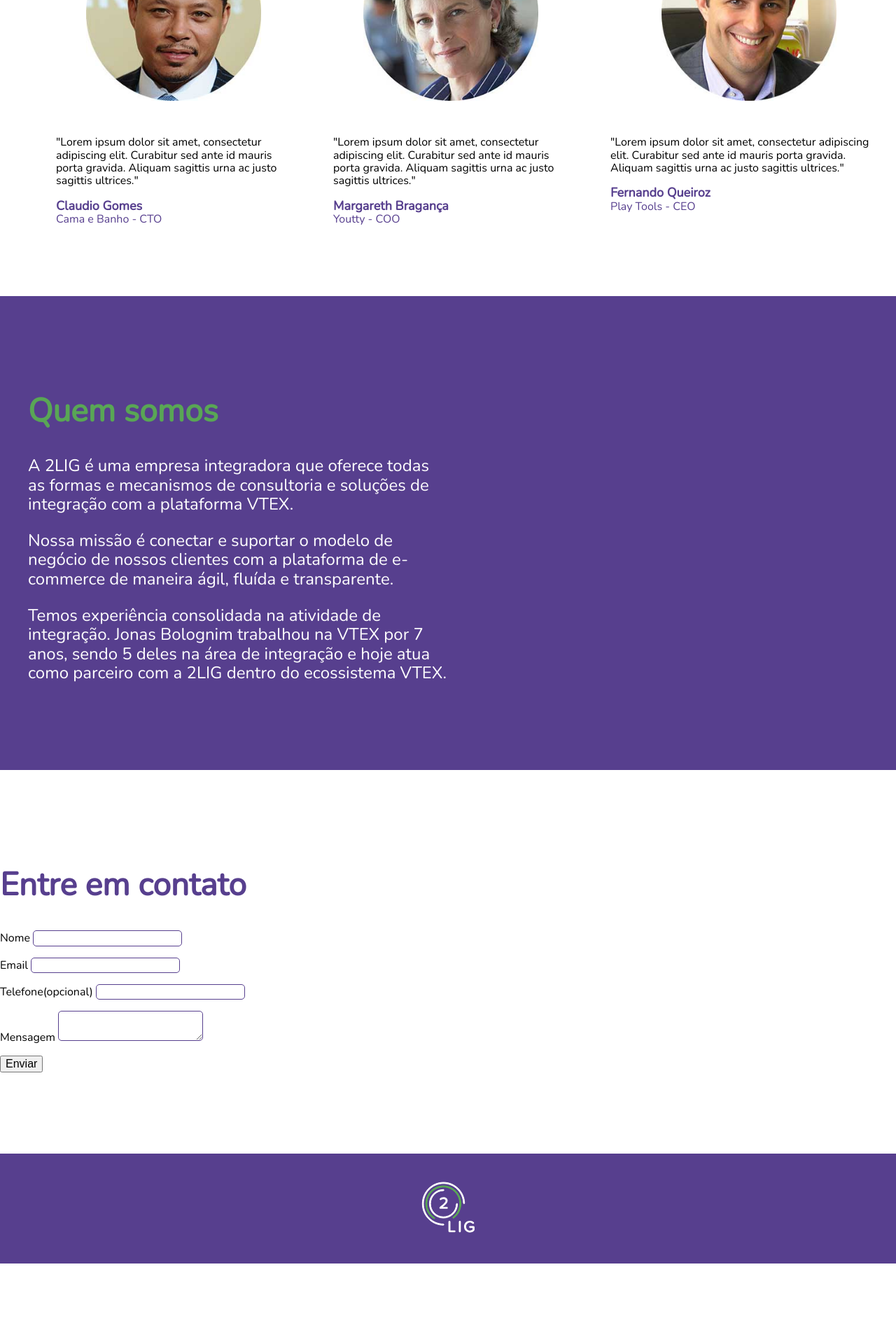
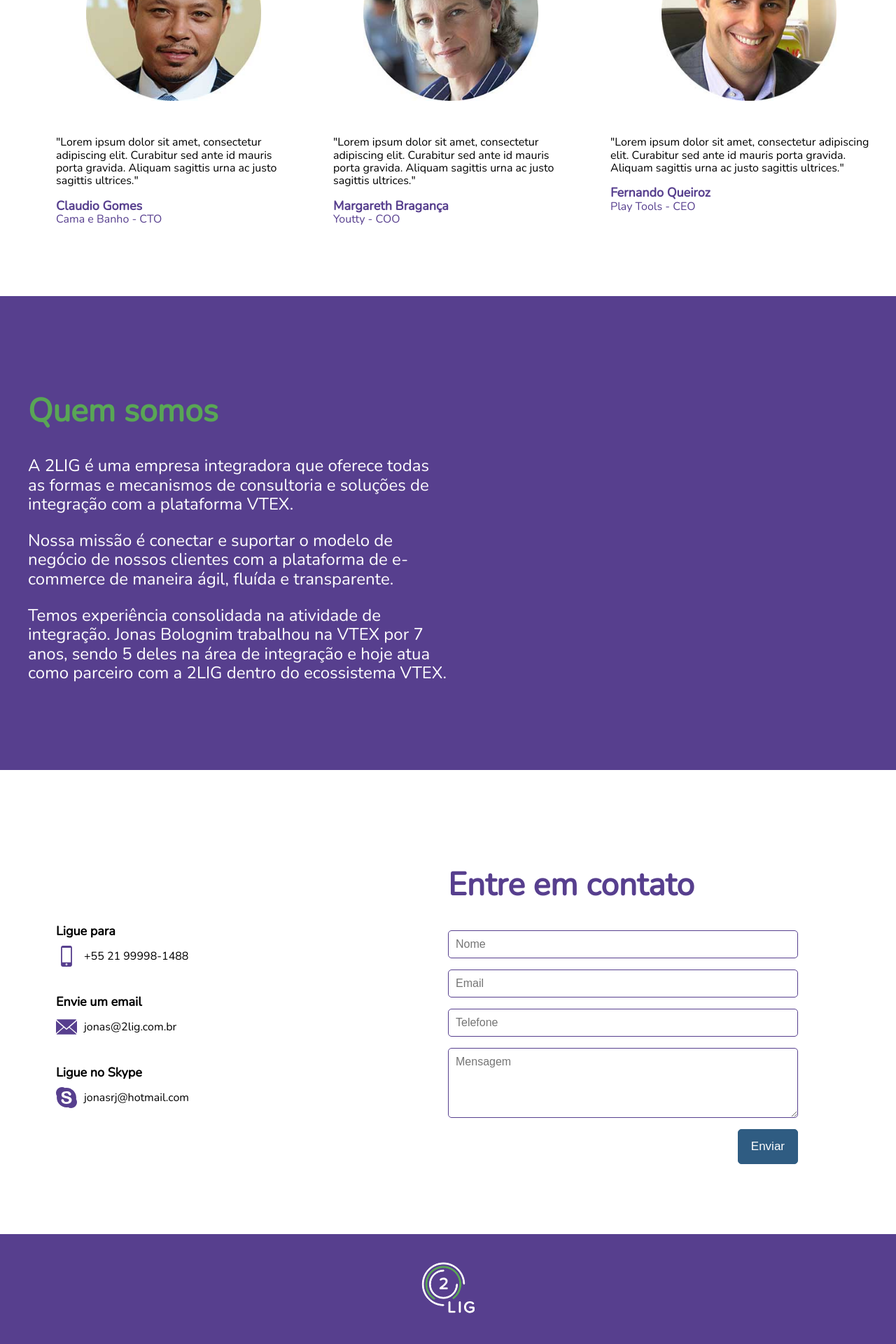
Before and after one commit to leandrooriente/2lig, a Jekyll site: the page built from index.html, in a window 1280 px wide. Shown: the part 2784-4704 px from the top of the page at 70% size. Built offline with Jekyll 4.4.1, drawn with Linux system fonts in a browser that asks for light colours; before the commit the page ends 4589 px from its top, so only the background shows below that.

Commit message:
Adjust contact style

```diff
--- a/_includes/contact.html
+++ b/_includes/contact.html
@@ -1,25 +1,47 @@
 <section class="panel panel-contact" id="contact">
-
+  <div class="panel-wrapper panel-flex">
+    <div class="panel-half">
       <h2 class="title">Entre em contato</h2>
       <form id="contact">
         <p>
-          <label>Nome</label>
-          <input class="input-style" type="text">
+          <input class="input-style" type="text" placeholder="Nome">
         </p>
         <p>
-          <label>Email</label>
-          <input class="input-style" type="email">
+          <input class="input-style" type="email" placeholder="Email">
         </p>
         <p>
-          <label>Telefone(opcional)</label>
-          <input class="input-style" type="text">
+          <input class="input-style" type="text" placeholder="Telefone">
         </p>
         <p class="freeform">
-          <label>Mensagem</label>
-          <textarea class="input-style"></textarea>
+          <textarea class="input-style message" placeholder="Mensagem"></textarea>
         </p>
         <p class="submit">
-          <button class="button default"><span>Enviar</span></button>
+          <button class="button submit-button"><span>Enviar</span></button>
         </p>
       </form>
+    </div>
+    <div class="panel-half icons-panel">
+      <div class="cellphone">
+        <p class="action">Ligue para</p>
+        <div class="detail">
+          <img class="contact-icon" src="{{site.baseurl}}/assets/cellphone-with-one-button.svg" />
+          <p class="contact-text">+55 21 99998-1488</p>
+        </div>
+      </div>
+      <div class="email">
+        <p class="action">Envie um email</p>
+        <div class="detail">
+          <img class="contact-icon" src="{{site.baseurl}}/assets/close-envelope.svg" />
+          <p class="contact-text">jonas@2lig.com.br</p>
+        </div>
+      </div>
+      <div class="skype">
+        <p class="action">Ligue no Skype</p>
+        <div class="detail">
+          <img class="contact-icon" src="{{site.baseurl}}/assets/skype-logo.svg" />
+          <p class="contact-text">jonasrj@hotmail.com</p>
+        </div>
+      </div>
+    </div>
+  </div>
 </section>
--- a/_sass/contact.scss
+++ b/_sass/contact.scss
@@ -1,5 +1,71 @@
 .input-style {
   position: relative;
-  border: 1px solid #573F8E;
+  border: 1px solid $brand-color;
   border-radius: 0.5rem;
+  max-width: 50rem;
+  width: 100%;
+  height: 4rem;
+  display: block;
+  box-sizing: border-box;
+  padding: 1rem;
 }
+
+.message {
+  height: 10rem;
+}
+
+.submit-button {
+  font-size: 1.7rem;
+  background-color: $secondary-color;
+  color: $white;
+  border-radius: 0.5rem;
+  border: 1px solid $secondary-color;
+}
+
+.detail {
+  display: flex;
+  align-items: center;
+  margin-bottom: 3rem;
+}
+
+.contact-icon {
+  max-width: 3rem;
+  width: 100%;
+  margin-right: 1rem;
+}
+
+.icons-panel {
+  padding-left: 4rem;
+  margin-top: 12rem;
+}
+
+.panel-contact .panel-flex {
+  align-items: flex-start;
+}
+
+.action {
+  margin: 0;
+  font-weight: bold;
+  font-size: 1.8rem;
+}
+
+.submit {
+  max-width: 50rem;
+  width: 100%;
+}
+
+.submit-button {
+  float: right;
+}
+
+@media screen and (max-width: $mobile-width) {
+  .submit-button {
+    display: block;
+    float: none;
+    width: 100%;
+  }
+
+  .icons-panel {
+    margin-top: 4rem;
+  }
+}
--- a/_sass/style.scss
+++ b/_sass/style.scss
@@ -7,16 +7,28 @@
   font-size: $text-size;
 }
 
-.button-inverse {
-  background: none;
+.button {
+  background: $secondary-color;
   color: $white;
-  border: 0.1rem solid $white;
+  border: 0.1rem solid transparent;
   border-radius: 1rem;
   font-size: 1.8rem;
   padding: 1.4rem 1.8rem;
   display: inline-block;
+  transition: background 0.2s ease-in;
+  cursor: pointer;
+
+  &:hover {
+    background: darken($secondary-color, 7%);
+  }
+}
+
+.button-inverse {
+  @extend .button;
+  background: none;
+  color: $white;
+  border: 0.1rem solid $white;
   transition: background 0.2s ease-in, color 0.2s ease-in;
-  cursor: pointer;
 
   &:hover {
     background: $white;
```
